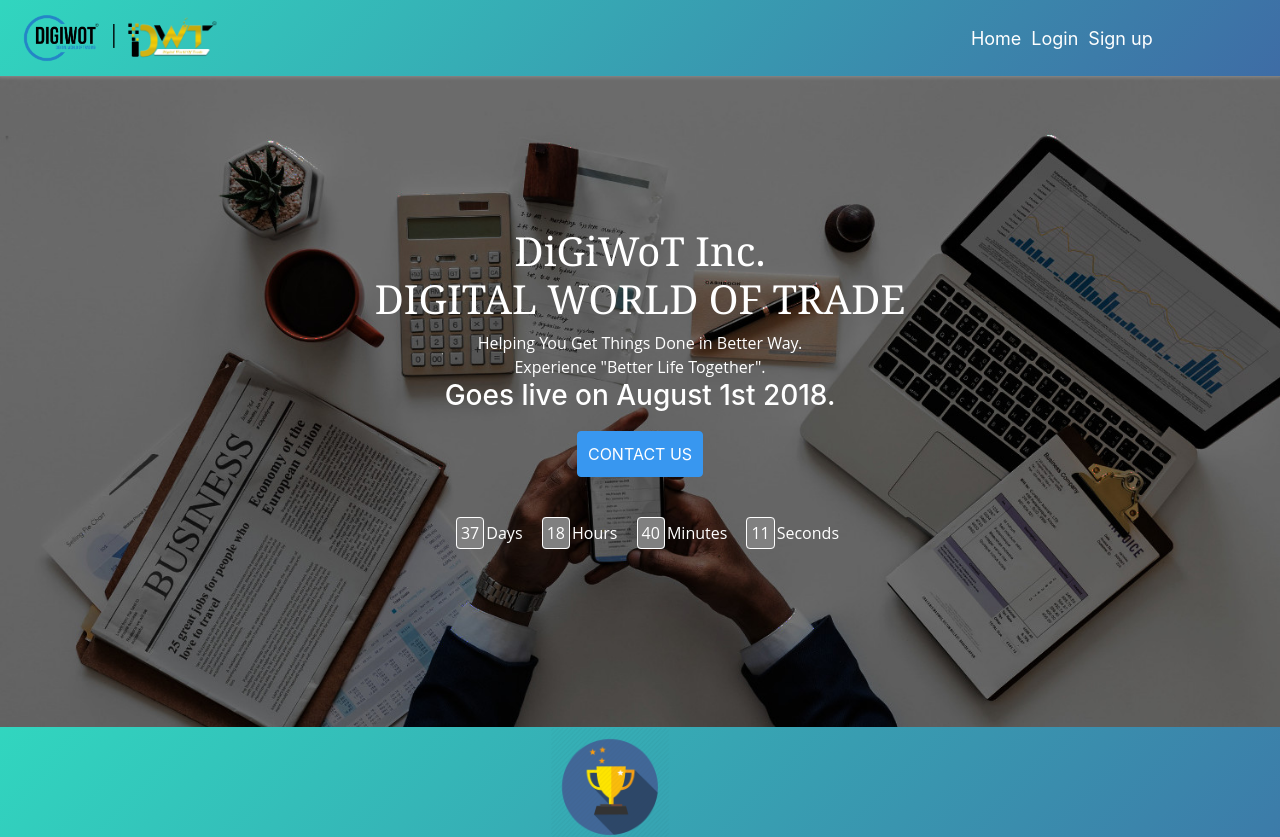
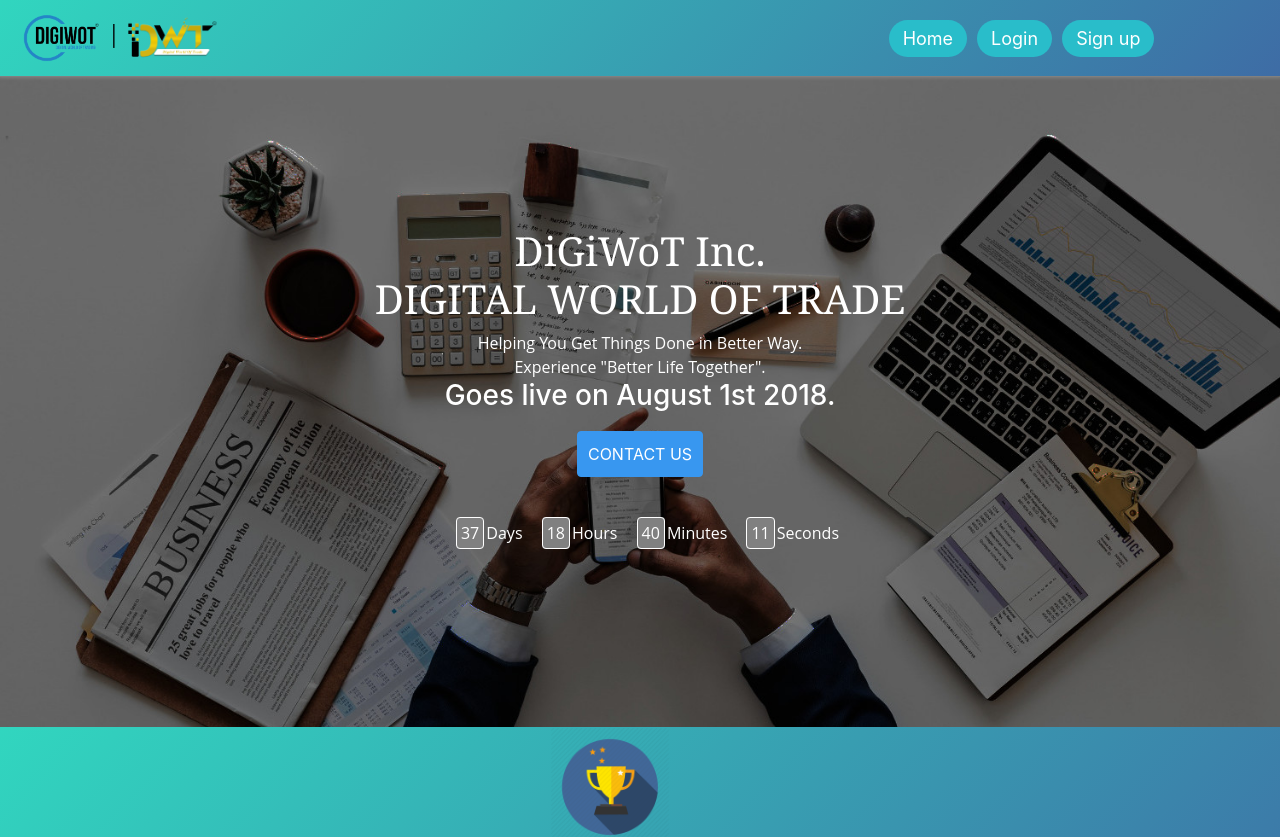
Before and after one commit to digiwot/digiwotLanding, an Angular app: page / in a window 1280 px wide. Shown: the top 837 px of the page. Built offline with nearby package versions, Linux system fonts and the light colour scheme.

Commit message:
navbar buttons changed

```diff
--- a/src/app/components/header/header.component.scss
+++ b/src/app/components/header/header.component.scss
@@ -26,7 +26,13 @@
 
 }
 .navbar-right li>a{
-    padding: 5px;
+    border-radius: 30px;
+    margin: 5px;
+    background: #29bdca;
+    padding: 5px 14px;
+}
+.navbar-right li>a:hover{
+    background: #0ea4b1c9;
 }
 .navbar-light{
     border-bottom: 1px solid gray;
@@ -41,13 +47,24 @@
 }
 
 .nav-item :hover{
-    background-color: #d8d8d8;
+    // background: #0ea4b1c9;
+    // // border: 1px solid white;
+    // border-radius: 30px;
+    // padding: 1px 7px;
+
 }
+
+// .nav-item{
+//     border-radius: 30px;
+//     margin: 5px;
+//     background: #29bdca;
+//     padding: 1px 7px;
+// }
 
 @media (min-width: 992px)  {
     .navbar-right{
         float: right;
-        margin-left: 71%;
+        margin-left: 63%;
         font-size: 18px;
     }
 }
--- a/src/app/components/merchant-signup/merchant-signup.component.html
+++ b/src/app/components/merchant-signup/merchant-signup.component.html
@@ -57,14 +57,14 @@
           <div class="form-group">
             <label for="address">Address</label>
             <input type="text" id="address" name="address" class="form-control" required [(ngModel)]="user.address" #address="ngModel"
-              placeholder="Display Name">
+              placeholder="Address">
             <div *ngIf="address.invalid && (address.dirty || address.touched)" class="alert alert-danger">
               <div *ngIf="address.errors.required">Address is required.</div>
             </div>
           </div>
           <div class="form-group">
             <label for="addressLine2">Address Line 2</label>
-            <input type="text" class="form-control" id="address-line2" [(ngModel)]="user.address" name="address2" placeholder="Address Line 2">
+            <input type="text" class="form-control" id="address-line2" [(ngModel)]="user.address2" name="address2" placeholder="Address Line 2">
           </div>
           <div class="form-group">
             <label for="city">City/Town</label>
@@ -164,7 +164,7 @@
             <label for="turnOver">Annual Turn Over</label>
             <div class="input-group">
               <div class="input-group-prepend">
-                <span class="input-group-text" id="basic-addon1">INR</span>
+                <span class="input-group-text" id="basic-addon1">NPR</span>
               </div>
               <select class="custom-select" [(ngModel)]="user.turnOver" name="turnOver" required #turnOver="ngModel">
                 <option selected>--not selected--</option>
```
